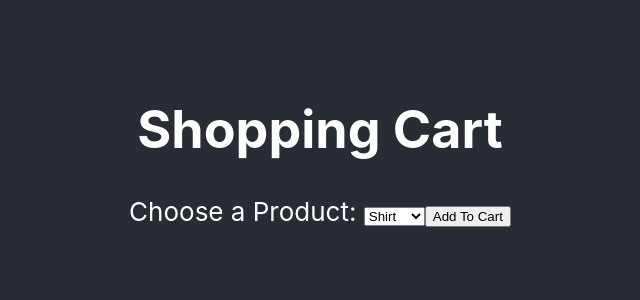
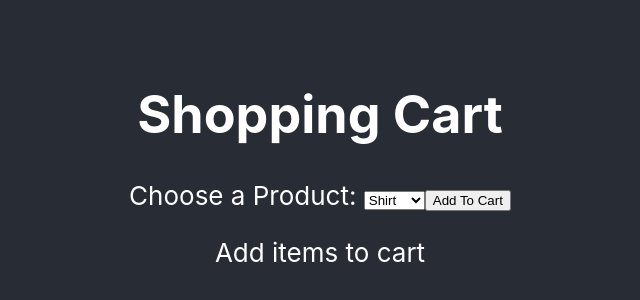
Before and after one commit to ScottCBcit/react-shopping-cart, a React (Create React App) app: page / in a window 1280 px wide. Shown: the part 242-542 px from the top of the page, without its empty margins (320-960 px from the left). Built offline with nearby package versions, Linux system fonts and the light colour scheme.

Commit message:
finish project

```diff
--- a/src/App.js
+++ b/src/App.js
@@ -3,20 +3,41 @@ import './App.css';
 
 function App() {
 
+
+
+
   const productsArray = ["Shirt", "Pants", "Tie", "Jacket", "Hat", "Scarf"];
+  const [item, setItem] = useState(productsArray[0]);
   const productItems = productsArray.map((item, i) => <option key={i} value={item}>{item}</option>);
-  const [cart, setCart] = useState({})
-  const [item, setItem] = useState("Shirt");
-  const cartDisplay = Object.entries(cart).map(([key, value]) => (<li key={key}>{key} X {value}</li>))
+
+  const [cart, setCart] = useState({});
+  const cartDisplay = Object.entries(cart).map(([key, value]) => (<li key={key}>{key} X {value}</li>)) ;
+  const[numOfItems, setNumOfItem] = useState(1);
+  const cartText = Object.keys(cart).length === 0 ? <label>Add items to cart</label>
+                                                  : <label>Number of items in cart: {numOfItems}</label>;
+
+
+
+  function numberOfItems(){
+    var values = 1;
+    for (const item in cart){
+      values += cart[item]
+      console.log(item)
+    }
+    setNumOfItem(numOfItems=>(values))
+  };
+
+
   function addToCartHandler(e){
     if (item in cart){
       setCart(cart=> ({...cart ,[item]: cart[item] + 1 }))
-      console.log(cart[item])
+      numberOfItems();
     }
     else{
       setCart(cart => ({...cart, [item]: 1}))
+      numberOfItems();
     }
-  }
+  };
 
 // commenting some lines
 
@@ -34,6 +55,9 @@ function App() {
           {cartDisplay}
         </ul>
       </div>
+      <div>
+        {cartText}
+      </div>
       </header>
     </div>
   );
```
